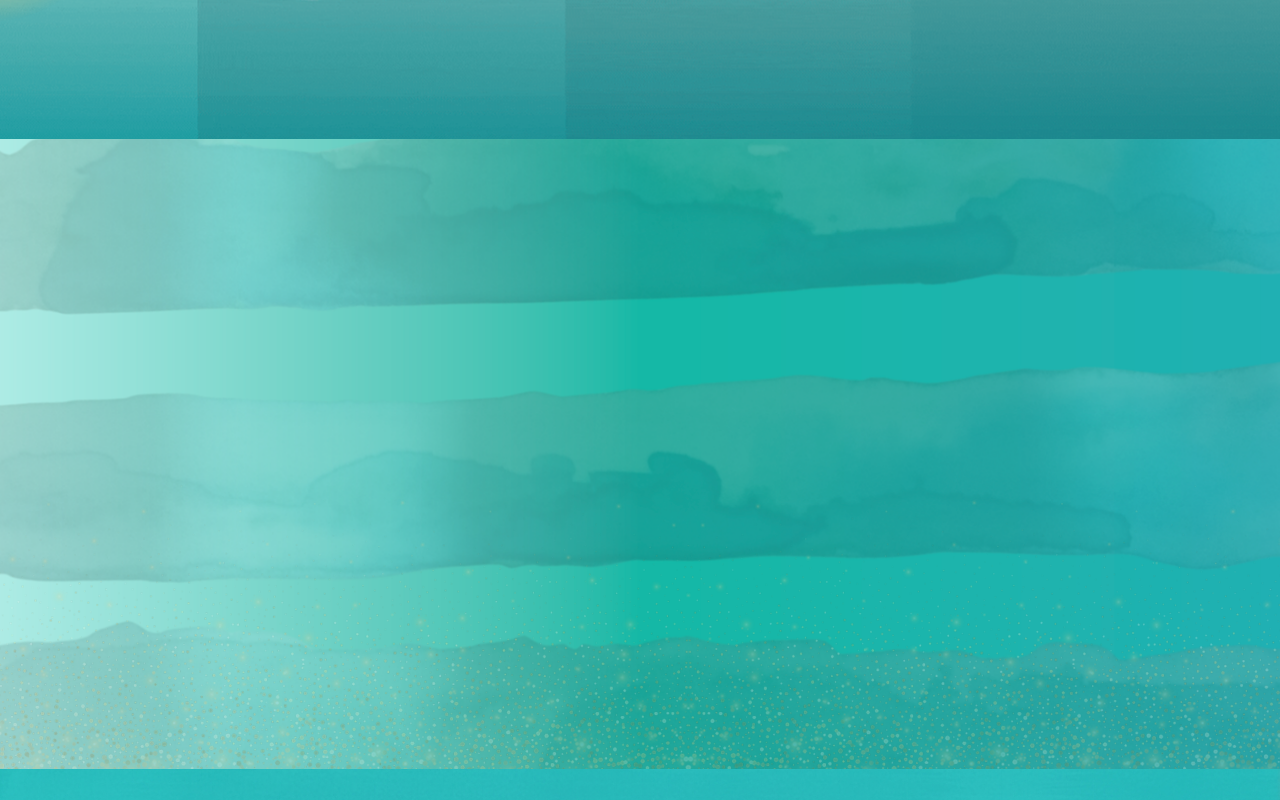
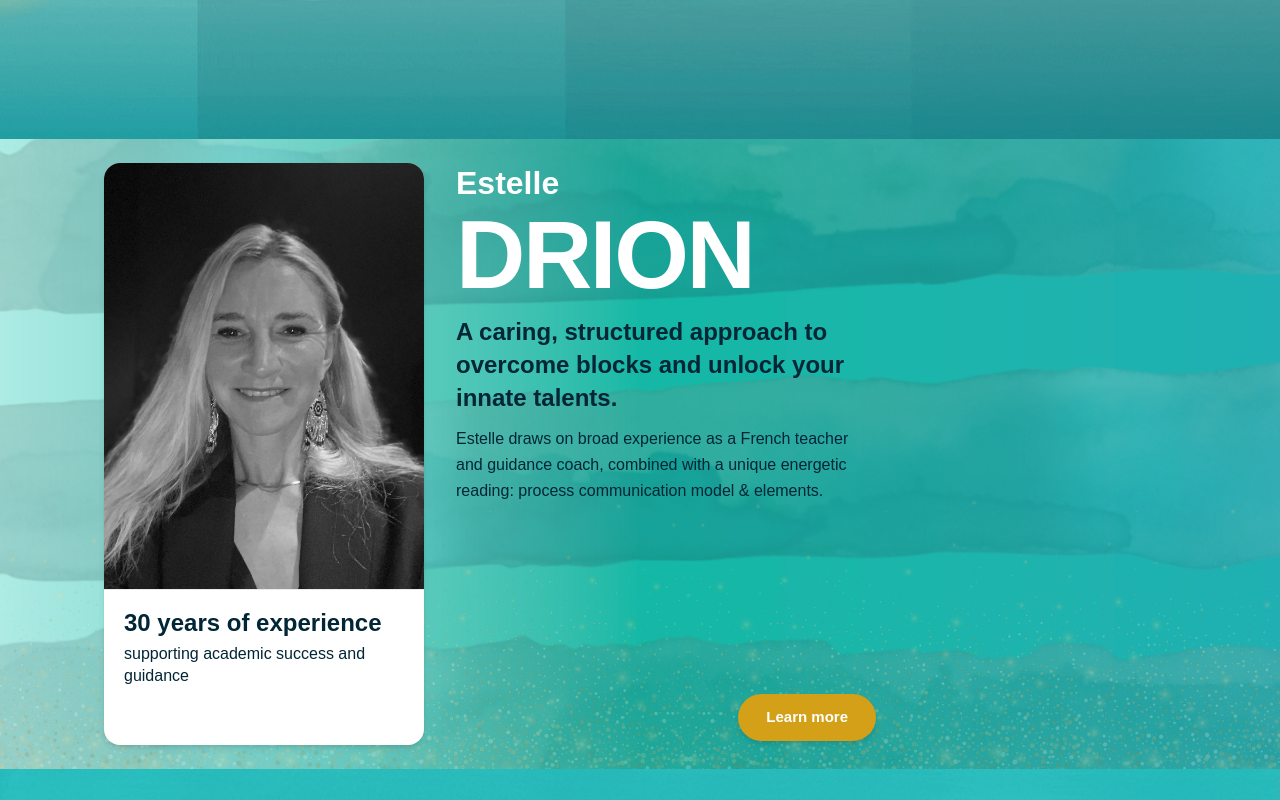
Before and after one commit to nourr23/Estelle-portfolio, a Next.js app: page /en in a window 1280 px wide. Shown: the part 600-1400 px from the top of the page. Built offline with nearby package versions, Linux system fonts and the light colour scheme.

Commit message:
starting th second div

```diff
--- /dev/null
+++ b/components/spotbulle/LandingEstelleBg2Band.tsx
@@ -0,0 +1,73 @@
+import Image from "next/image";
+import Link from "next/link";
+
+export type LandingEstelleDict = {
+  photoAlt: string;
+  experienceTitle: string;
+  experienceSub: string;
+  firstName: string;
+  lastName: string;
+  tagline: string;
+  body: string;
+  cta: string;
+};
+
+export default function LandingEstelleBg2Band({
+  dict,
+  locale,
+}: {
+  dict: LandingEstelleDict;
+  locale: "fr" | "en";
+}) {
+  const aboutHref = `/${locale}/a-propos`;
+
+  return (
+    <div className="flex h-full min-h-0 flex-col gap-4 px-3 py-4 sm:px-5 sm:py-5 md:flex-row md:items-stretch md:gap-8 md:px-10 md:py-6 lg:px-14">
+      <div className="flex w-full shrink-0 flex-col overflow-hidden rounded-2xl bg-white shadow-md md:max-w-[min(320px,34vw)]">
+        <div className="relative aspect-4/5 w-full min-h-[200px] sm:min-h-[240px] md:aspect-3/4 md:min-h-0">
+          <Image
+            src="/images/profile-picture.jpeg"
+            alt={dict.photoAlt}
+            fill
+            className="object-cover object-top grayscale"
+            sizes="(max-width: 768px) 100vw, 320px"
+          />
+        </div>
+        <div className="border-t border-[#0a3d40]/10 px-4 py-3 md:px-5 md:py-4">
+          <p className="text-[24px] font-bold leading-snug text-[#022636]">
+            {dict.experienceTitle}
+          </p>
+          <p className="mt-1 text-[16px] leading-snug text-[#022636]">
+            {dict.experienceSub}
+          </p>
+        </div>
+      </div>
+
+      <div className="flex min-h-0 min-w-0 w-full max-w-[min(420px,100%)] flex-1 flex-col justify-between gap-3 md:py-1">
+        <div className="min-w-0 space-y-2 md:space-y-3">
+          <p className="text-[32px] font-semibold leading-none text-white">
+            {dict.firstName}
+          </p>
+          <p className="font-black leading-[0.92] tracking-tight text-white max-md:text-[44px] max-md:leading-none md:text-[72px] lg:text-[96px]">
+            {dict.lastName}
+          </p>
+          <p className="pt-1 text-[24px] font-bold leading-snug text-[#022636]">
+            {dict.tagline}
+          </p>
+          <p className="text-[16px] leading-relaxed text-[#022636]">
+            {dict.body}
+          </p>
+        </div>
+
+        <div className="flex justify-end pt-2 md:pt-0">
+          <Link
+            href={aboutHref}
+            className="inline-flex items-center justify-center rounded-full bg-[#d4a017] px-5 py-2.5 text-center text-[13px] font-bold text-white shadow-md transition hover:bg-[#dfae20] md:px-7 md:py-3 md:text-[15px]"
+          >
+            {dict.cta}
+          </Link>
+        </div>
+      </div>
+    </div>
+  );
+}
--- a/components/spotbulle/SpotBulleHome.tsx
+++ b/components/spotbulle/SpotBulleHome.tsx
@@ -1,4 +1,11 @@
+import {
+  landingSplitBandHeightPx,
+  landingSplitBandTopPx,
+} from "@/lib/landingBandGeometry";
 import LandingBackground from "./LandingBackground";
+import LandingEstelleBg2Band, {
+  type LandingEstelleDict,
+} from "./LandingEstelleBg2Band";
 import LandingGenerationHero, {
   type LandingHeroDict,
 } from "./LandingGenerationHero";
@@ -16,6 +23,7 @@ export type SpotBulleHomeDict = {
   footer: Record<string, string>;
   landingHeader: LandingHeaderDict;
   landingHero: LandingHeroDict;
+  landingEstelle: LandingEstelleDict;
   booking?: BookingModalDict;
 };
 
@@ -46,6 +54,18 @@ export default function SpotBulleHome({
             bookingDict={dict.booking ?? {}}
           />
         </div>
+
+        <div
+          className="pointer-events-none absolute inset-x-0 z-11"
+          style={{
+            top: landingSplitBandTopPx(1),
+            height: landingSplitBandHeightPx(1),
+          }}
+        >
+          <div className="pointer-events-auto mx-auto h-full min-h-0 max-w-[1232px] overflow-x-hidden overflow-y-auto px-2 sm:px-4 md:px-6">
+            <LandingEstelleBg2Band dict={dict.landingEstelle} locale={locale} />
+          </div>
+        </div>
       </section>
     </div>
   );
--- a/dictionaries/en.json
+++ b/dictionaries/en.json
@@ -22,6 +22,16 @@
     "bodyAfter": " with our new “SpotBulle” agent and unlock your unique potential in 2026.",
     "cta": "Start my SpotBulle exploration",
     "brandLabel": "SpotBulle"
+  },
+  "landingEstelle": {
+    "photoAlt": "Portrait of Estelle Drion",
+    "experienceTitle": "30 years of experience",
+    "experienceSub": "supporting academic success and guidance",
+    "firstName": "Estelle",
+    "lastName": "DRION",
+    "tagline": "A caring, structured approach to overcome blocks and unlock your innate talents.",
+    "body": "Estelle draws on broad experience as a French teacher and guidance coach, combined with a unique energetic reading: process communication model & elements.",
+    "cta": "Learn more"
   },
   "hero": {
     "tagline": "Personalised educational support • Confidence • Self-awareness • Guidance for the future",
--- a/dictionaries/fr.json
+++ b/dictionaries/fr.json
@@ -22,6 +22,16 @@
     "bodyAfter": " avec notre nouvel agent « SpotBulle » et active ton potentiel unique en 2026.",
     "cta": "Lancer mon exploration SpotBulle",
     "brandLabel": "SpotBulle"
+  },
+  "landingEstelle": {
+    "photoAlt": "Portrait d’Estelle Drion",
+    "experienceTitle": "30 ans d'expérience",
+    "experienceSub": "au service de la réussite scolaire et de l'orientation",
+    "firstName": "Estelle",
+    "lastName": "DRION",
+    "tagline": "Une approche bienveillante et structurée pour lever les blocages et activer tes talents innés.",
+    "body": "Estelle s'appuie sur une expérience diversifiée d'enseignante de français et de coach en orientation, combinée à une lecture énergétique unique : process communication model & elements.",
+    "cta": "En savoir plus"
   },
   "hero": {
     "tagline": "Accompagnement éducatif personnalisé • Confiance • Conscience de soi • Orientation",
--- /dev/null
+++ b/lib/landingBandGeometry.ts
@@ -0,0 +1,21 @@
+import {
+  LANDING_BACKGROUND_LAYERS,
+  LANDING_BACKGROUND_LAYOUT,
+} from "./landingBackgroundLayers";
+
+/** Pixel offset from the top of the landing section to the start of band `index` (0-based). */
+export function landingSplitBandTopPx(bandIndex: number): number {
+  if (LANDING_BACKGROUND_LAYOUT !== "split-vertical") return 0;
+  let y = 0;
+  for (let i = 0; i < bandIndex; i++) {
+    const px = LANDING_BACKGROUND_LAYERS[i]?.splitRowPx;
+    y += typeof px === "number" ? px : 0;
+  }
+  return y;
+}
+
+/** Row height for band `index` when `splitRowPx` is set. */
+export function landingSplitBandHeightPx(bandIndex: number): number {
+  const px = LANDING_BACKGROUND_LAYERS[bandIndex]?.splitRowPx;
+  return typeof px === "number" ? px : 0;
+}
```
